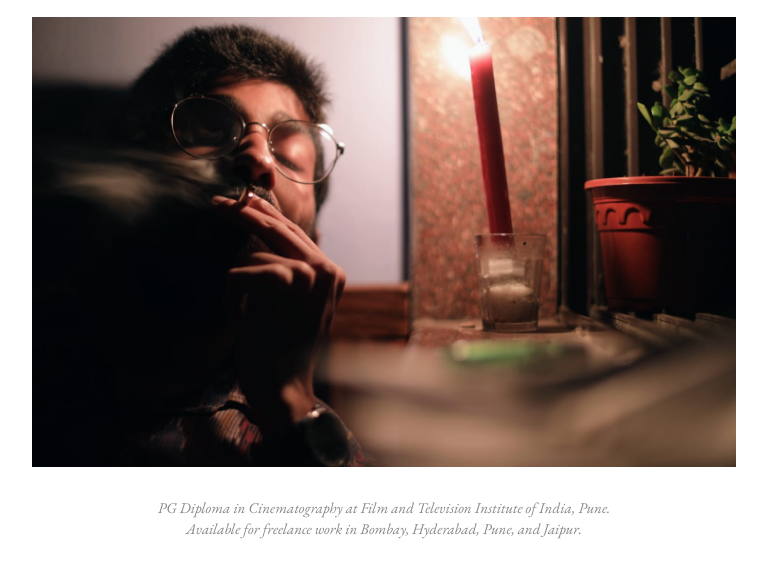
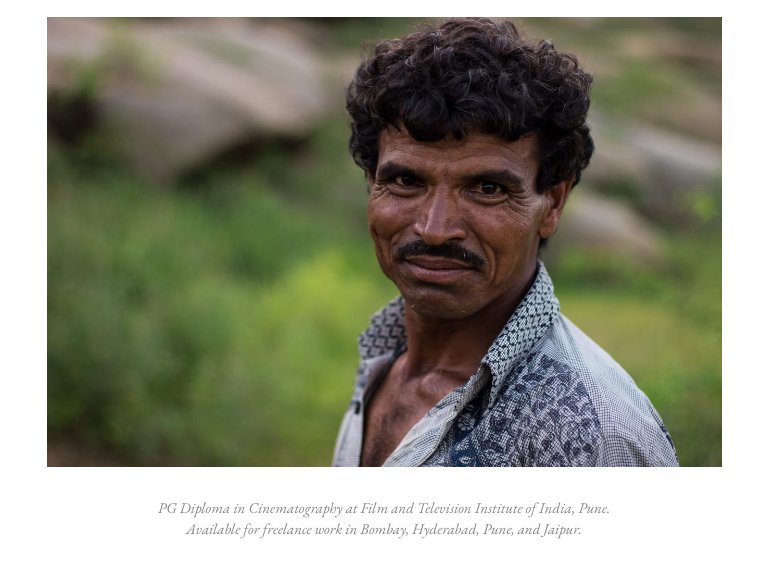
Before and after one commit to dgkwebc/dgkwebc.github.io, a plain HTML site: page index.html in a window 1280 px wide. Shown: the part 142-703 px from the top of the page, without its empty margins (256-1023 px from the left). Drawn offline with nearby package versions, Linux system fonts and the light colour scheme; a web font is replaced by a local one.

Commit message:
Update index.html

```diff
--- a/index.html
+++ b/index.html
@@ -56,7 +56,7 @@
       <div class="twelve columns" style="margin-top: 4.5%">
         <h1>ANKUR PORWAL</h1>
         <h5>Cinematographer</h5>
-        <p><img src="images/slides/slide-9.jpg" height="450"></p>
+        <p><img src="images/slides/slide-3.jpg" height="450"></p>
         <p>PG Diploma in Cinematography at Film and Television Institute of India, Pune.<br>
            Available for freelance work in Bombay, Hyderabad, Pune, and Jaipur.</p>
         <p>
```
